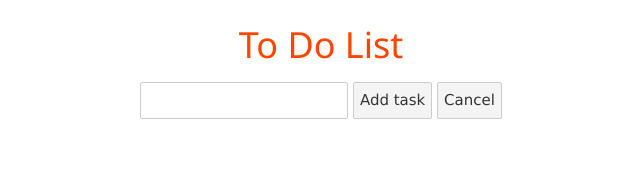
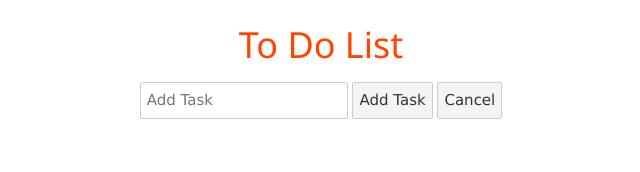
Before and after one commit to VinethaSuresh/svelte, a Svelte app: page / in a window 1280 px wide. Shown: the top 172 px of the page, without its empty margins (319-959 px from the left). Built offline with nearby package versions, Linux system fonts and the light colour scheme.

Commit message:
warning message on empty adding

```diff
--- a/src/App.svelte
+++ b/src/App.svelte
@@ -36,7 +36,10 @@ h1{
 <main>
 <div>
 <h1>To Do List</h1>
+
 <Controller {addItem}/>
+
 <List {list}/>
+
 </div>
 </main>
--- a/src/Controller.svelte
+++ b/src/Controller.svelte
@@ -1,20 +1,30 @@
 <script>
 export let addItem;
 let newItem="";
+let emptyAdded = false;
 function clickhandler()
 {
-
-   addItem(newItem);
-   newItem="";
+   if (newItem !=""){
+      emptyAdded=false;
+      addItem(newItem);
+      newItem="";
+   }
+   else{
+      emptyAdded=true;
+   }
 
 }
+
+
 function cancelhandler (){
 
    newItem="";
 
 }
 </script>
-
-<input type="text" bind:value= {newItem}>
-<button type="button" on:click={clickhandler}>Add task</button>
+<input type="text" bind:value={newItem} placeholder="Add Task"/>
+<button type="button" on:click={clickhandler} >Add Task</button>
 <button type="button" on:click= {cancelhandler}>Cancel</button>
+{#if emptyAdded}
+<p>please enter text</p>
+{/if}
```
